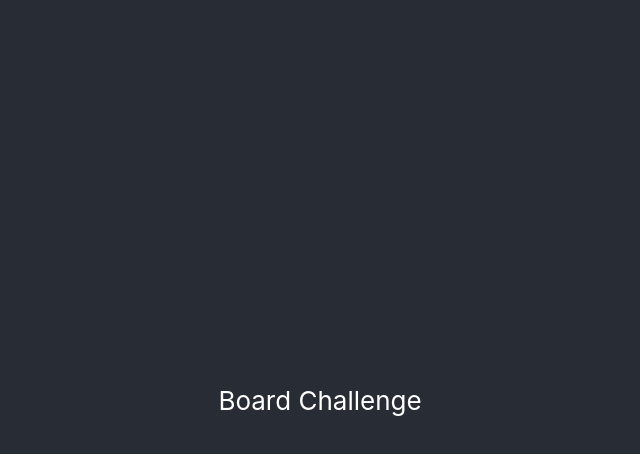
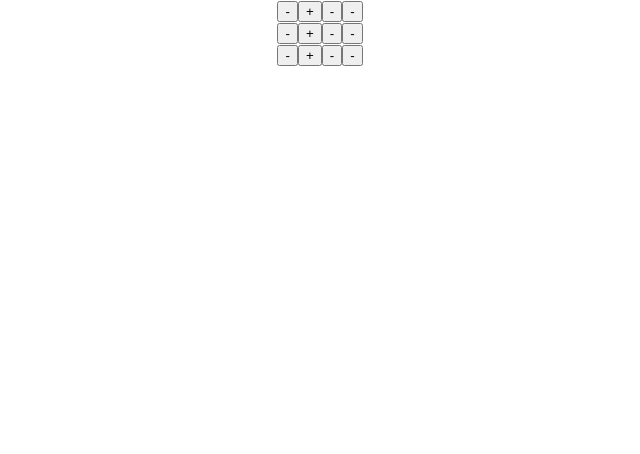
Before and after one commit to astreiten/board-challenge, a React (Create React App) app: page / in a window 1280 px wide. Shown: the top 454 px of the page, without its empty margins (320-960 px from the left). Built offline with nearby package versions, Linux system fonts and the light colour scheme.

Commit message:
BC002 Add basic Board (#2)
* create Board component

```diff
--- a/src/App.tsx
+++ b/src/App.tsx
@@ -1,11 +1,16 @@
+import { useState } from "react";
 import "./App.css";
+import { Board } from "./Board";
 
 function App() {
+  const [board, setBoard] = useState<string[][]>([
+    ["-", "+", "-", "-"],
+    ["-", "+", "-", "-"],
+    ["-", "+", "-", "-"],
+  ]);
   return (
     <div className="App">
-      <header className="App-header">
-        <p>Board Challenge</p>
-      </header>
+      <Board board={board} setBoard={setBoard} />
     </div>
   );
 }
--- /dev/null
+++ b/src/Board.tsx
@@ -0,0 +1,32 @@
+export const Board: React.FC<BoardProps> = ({ board, setBoard }) => {
+  const switchActive = (i: number, j: number) => {
+    const boardCopy = [...board];
+    if (board[i][j] === "-") {
+      boardCopy[i][j] = "+";
+    } else {
+      boardCopy[i][j] = "-";
+    }
+    setBoard(boardCopy);
+  };
+
+  return (
+    <>
+      {board.map((row, i) => {
+        return (
+          <div key={i}>
+            {row.map((square, j) => {
+              return (
+                <button onClick={() => switchActive(i, j)}>{square}</button>
+              );
+            })}
+          </div>
+        );
+      })}
+    </>
+  );
+};
+
+interface BoardProps {
+  board: string[][];
+  setBoard: React.Dispatch<React.SetStateAction<string[][]>>;
+}
```
